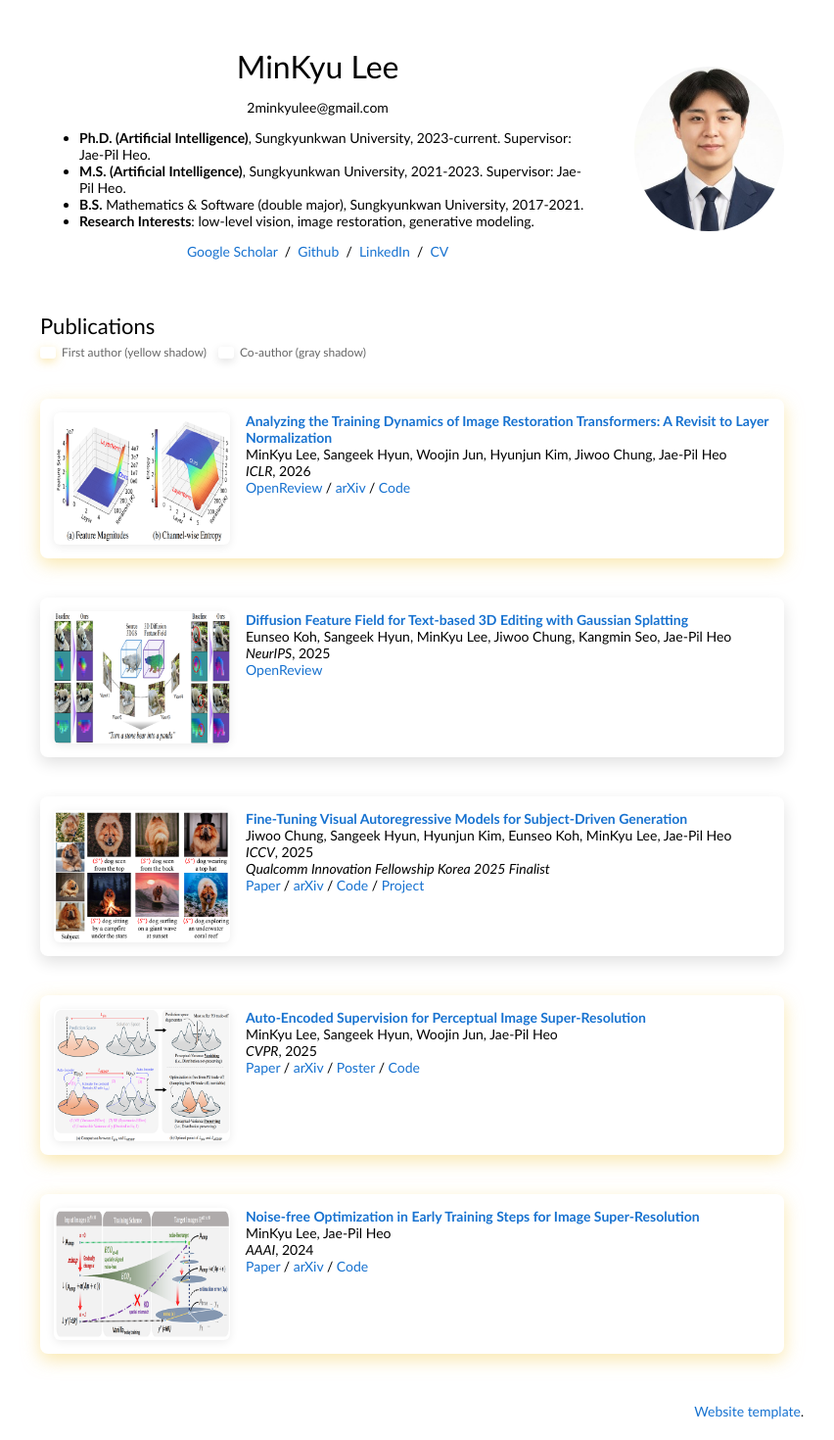
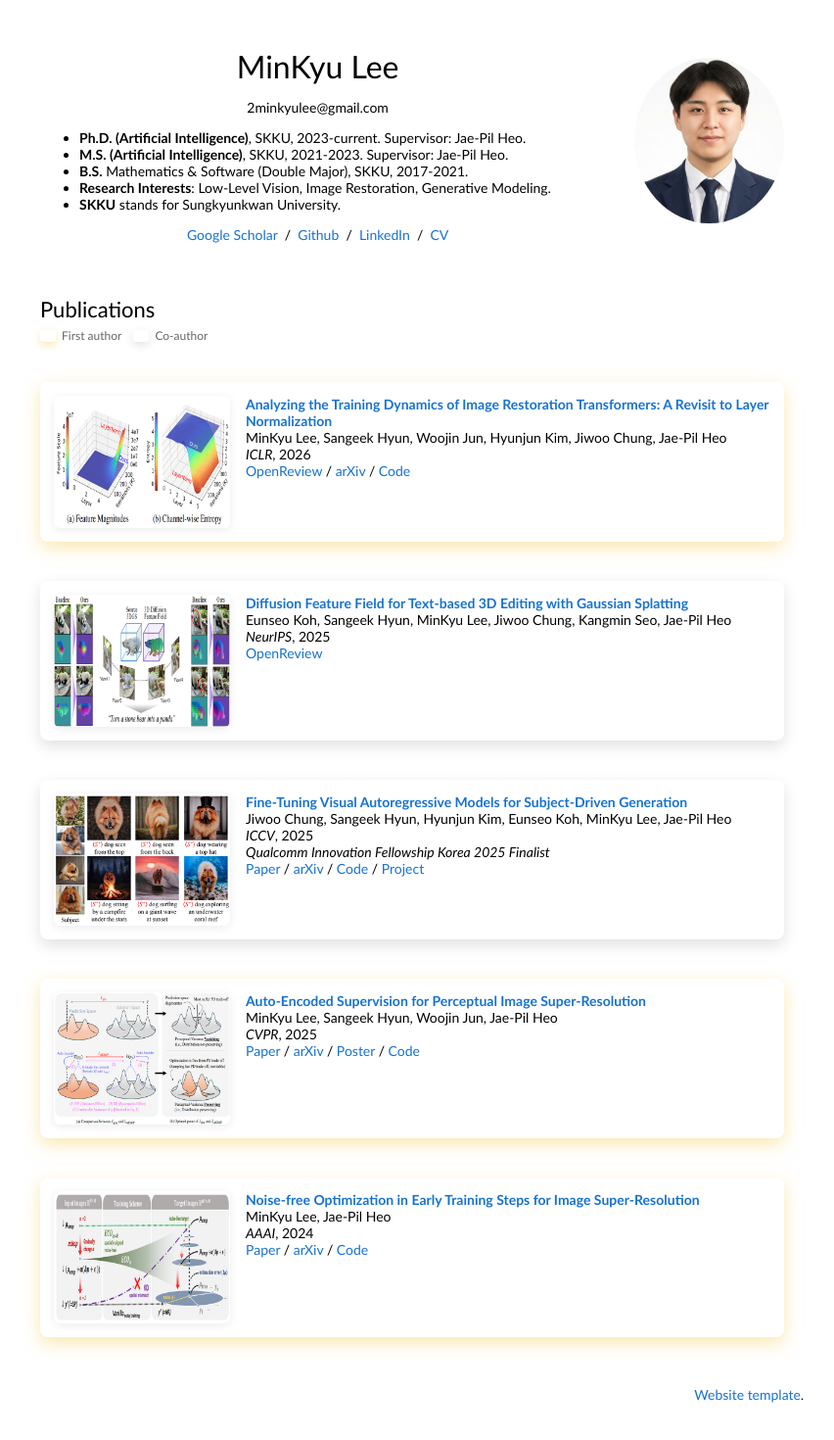
Before and after one commit to 2minkyulee/2minkyulee.github.io, a Jekyll site: the page built from index.md, in a window 1280 px wide. Shown: the whole page at 98% size, without its empty margins (219-1071 px from the left). Built offline with Jekyll 4.4.1, drawn with Linux system fonts in a browser that asks for light colours.

Commit message:
Tidy legend and SKKU bio wording

```diff
--- a/_layouts/home.html
+++ b/_layouts/home.html
@@ -25,10 +25,11 @@
                     2minkyulee@gmail.com
                 </p>
                 <ul class="bio-list">
-                    <li><strong>Ph.D. (Artificial Intelligence)</strong>, Sungkyunkwan University, 2023-current. Supervisor: Jae-Pil Heo.</li>
-                    <li><strong>M.S. (Artificial Intelligence)</strong>, Sungkyunkwan University, 2021-2023. Supervisor: Jae-Pil Heo.</li>
-                    <li><strong>B.S.</strong> Mathematics & Software (double major), Sungkyunkwan University, 2017-2021.</li>
-                    <li><strong>Research Interests</strong>: low-level vision, image restoration, generative modeling.</li>
+                    <li><strong>Ph.D. (Artificial Intelligence)</strong>, SKKU, 2023-current. Supervisor: Jae-Pil Heo.</li>
+                    <li><strong>M.S. (Artificial Intelligence)</strong>, SKKU, 2021-2023. Supervisor: Jae-Pil Heo.</li>
+                    <li><strong>B.S.</strong> Mathematics & Software (Double Major), SKKU, 2017-2021.</li>
+                    <li><strong>Research Interests</strong>: Low-Level Vision, Image Restoration, Generative Modeling.</li>
+                    <li><strong>SKKU</strong> stands for Sungkyunkwan University.</li>
                 </ul>
 
                 <p style="text-align:center">
@@ -52,11 +53,11 @@
                 <div class="pub-legend">
                   <span class="pub-legend-item">
                     <span class="pub-legend-swatch pub-legend-first"></span>
-                    First author (yellow shadow)
+                    First author
                   </span>
                   <span class="pub-legend-item">
                     <span class="pub-legend-swatch pub-legend-co"></span>
-                    Co-author (gray shadow)
+                    Co-author
                   </span>
                 </div>
               </td>
```
